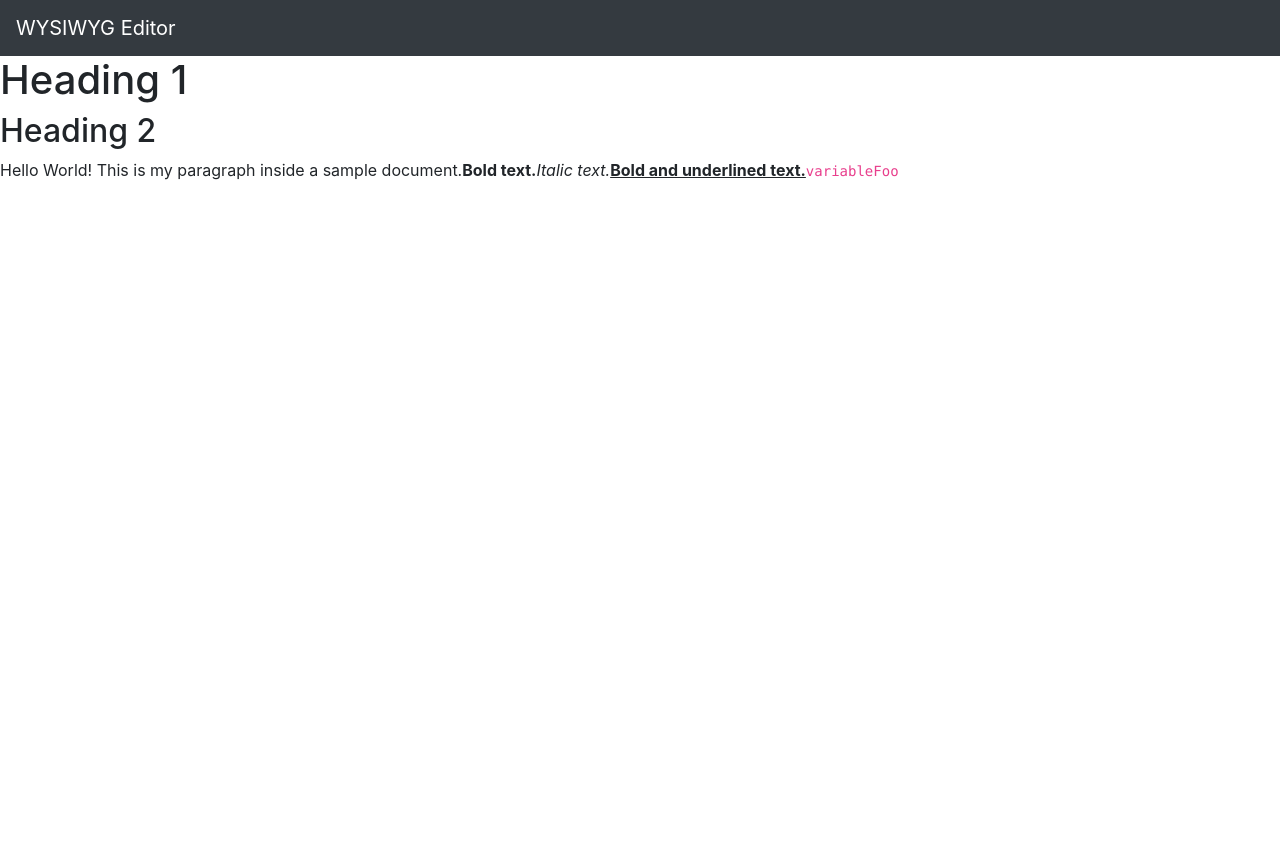
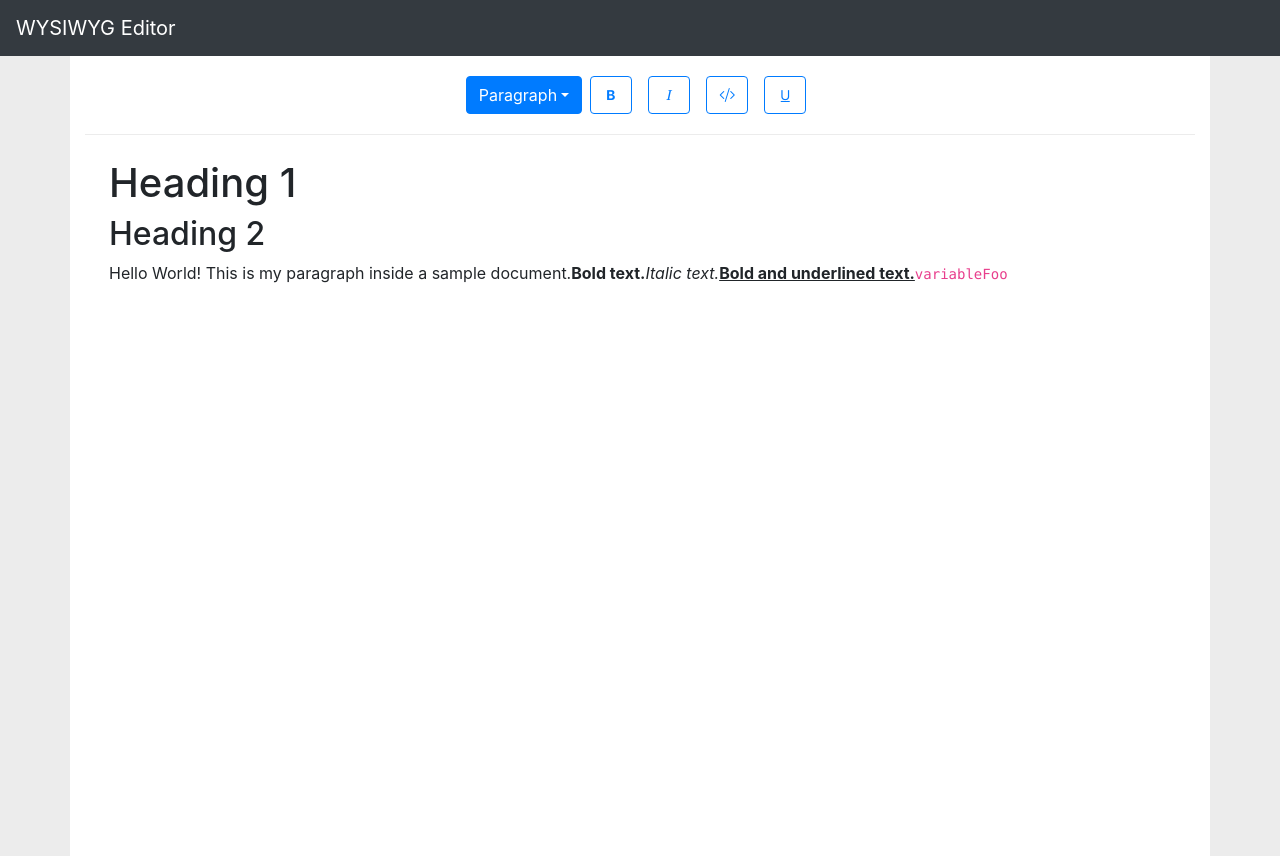
Before and after one commit to nlern/wysiwyg-editor, a React (Create React App) app: page / in a window 1280 px wide. Before the commit the page ends 800 px from the top, so only its background shows below. Built offline with nearby package versions, Linux system fonts and the light colour scheme.

Commit message:
1. Implemented toolbar. 2. added styles for layout 3. added bootstrap icons.

```diff
--- a/package.json
+++ b/package.json
@@ -7,6 +7,7 @@
     "@testing-library/react": "^11.2.7",
     "@testing-library/user-event": "^12.8.3",
     "bootstrap": "^4.6.0",
+    "bootstrap-icons": "^1.5.0",
     "react": "^17.0.2",
     "react-bootstrap": "^1.6.0",
     "react-dom": "^17.0.2",
--- a/src/App.js
+++ b/src/App.js
@@ -1,6 +1,7 @@
 import { useState } from 'react';
 import Navbar from 'react-bootstrap/Navbar';
 import Editor from './components/Editor';
+import Toolbar from './components/Toolbar';
 import ExampleDocument from './utils/ExampleDocument';
 
 function App() {
@@ -10,7 +11,8 @@ function App() {
       <Navbar bg="dark" variant="dark">
         <Navbar.Brand href="#">WYSIWYG Editor</Navbar.Brand>
       </Navbar>
-      <div className="App">
+      <div className="editor h-100 container d-flex flex-column">
+        <Toolbar />
         <Editor document={document} onChange={updateDocument}></Editor>
       </div>
     </>
--- a/src/components/Editor.js
+++ b/src/components/Editor.js
@@ -8,8 +8,10 @@ export default function Editor({ document, onChange }) {
   const { renderElement, renderLeaf } = useEditorConfig(editor);
 
   return (
-    <Slate editor={editor} value={document} onChange={onChange}>
-      <Editable renderElement={renderElement} renderLeaf={renderLeaf} />
-    </Slate>
+    <div className="p-4 h-100">
+      <Slate editor={editor} value={document} onChange={onChange}>
+        <Editable renderElement={renderElement} renderLeaf={renderLeaf} />
+      </Slate>
+    </div>
   );
 }
--- /dev/null
+++ b/src/components/Toolbar.js
@@ -0,0 +1,47 @@
+import React from 'react';
+import Dropdown from 'react-bootstrap/Dropdown';
+import DropdownButton from 'react-bootstrap/DropdownButton';
+
+import {
+  getIconForButtonStyle,
+  getLabelForBlockStyle,
+} from '../utils/ToolbarUtils';
+
+import ToolbarButton from './ToolbarButton';
+
+import ToolbarStyles from './Toolbar.module.css';
+
+const PARAGRAPH_STYLES = ['h1', 'h2', 'h3', 'h4', 'paragraph', 'multiple'];
+const CHARACTER_STYLES = ['bold', 'italic', 'code', 'underline'];
+
+export default function Toolbar({ selection, previousSelection }) {
+  return (
+    <div className={ToolbarStyles.toolbar}>
+      {/* Dropdown for paragraph styles */}
+      <DropdownButton
+        className={ToolbarStyles.blockStyleDropdown}
+        disabled={false}
+        id="block-style"
+        title={getLabelForBlockStyle('paragraph')}
+      >
+        {PARAGRAPH_STYLES.map((blockType) => {
+          return (
+            <Dropdown.Item eventKey={blockType} key={blockType}>
+              {getLabelForBlockStyle(blockType)}
+            </Dropdown.Item>
+          );
+        })}
+      </DropdownButton>
+      {/* Button for character styles */}
+      {CHARACTER_STYLES.map((style) => {
+        return (
+          <ToolbarButton
+            key={style}
+            icon={<i className={`bi ${getIconForButtonStyle(style)}`} />}
+            isActive={false}
+          />
+        );
+      })}
+    </div>
+  );
+}
--- /dev/null
+++ b/src/components/Toolbar.module.css
@@ -0,0 +1,13 @@
+.toolbar {
+  border-bottom: 1px solid #ececec;
+  padding: 20px 0;
+  text-align: center;
+}
+
+.toolbarBtn {
+  margin: 0 8px;
+}
+
+.blockStyleDropdown {
+  display: inline-block;
+}
--- /dev/null
+++ b/src/components/ToolbarButton.js
@@ -0,0 +1,17 @@
+import React from 'react';
+import Button from 'react-bootstrap/Button';
+
+import ToolbarStyles from './Toolbar.module.css';
+
+export default function ToolbarButton({ icon, isActive, ...otherProps }) {
+  return (
+    <Button
+      variant="outline-primary"
+      active={isActive}
+      className={ToolbarStyles.toolbarBtn}
+      {...otherProps}
+    >
+      {icon}
+    </Button>
+  );
+}
--- /dev/null
+++ b/src/index.css
@@ -0,0 +1,14 @@
+html,
+body,
+#root {
+  height: 100%;
+}
+
+body,
+#root {
+  background-color: #ececec;
+}
+
+.editor {
+  background-color: #fff;
+}
--- a/src/index.js
+++ b/src/index.js
@@ -1,6 +1,8 @@
 import React from 'react';
 import ReactDOM from 'react-dom';
 import 'bootstrap/dist/css/bootstrap.min.css';
+import 'bootstrap-icons/font/bootstrap-icons.css';
+import './index.css';
 import App from './App';
 import reportWebVitals from './reportWebVitals';
 
--- /dev/null
+++ b/src/utils/ToolbarUtils.js
@@ -0,0 +1,33 @@
+export const getLabelForBlockStyle = (style) => {
+  switch (style) {
+    case 'h1':
+      return 'Heading 1';
+    case 'h2':
+      return 'Heading 2';
+    case 'h3':
+      return 'Heading 3';
+    case 'h4':
+      return 'Heading 4';
+    case 'paragraph':
+      return 'Paragraph';
+    case 'multiple':
+      return 'Multiple';
+    default:
+      throw new Error(`Unhandled style in getLabelForBlockStyle: ${style}`);
+  }
+};
+
+export const getIconForButtonStyle = (style) => {
+  switch (style) {
+    case 'bold':
+      return 'bi-type-bold';
+    case 'italic':
+      return 'bi-type-italic';
+    case 'underline':
+      return 'bi-type-underline';
+    case 'code':
+      return 'bi-code-slash';
+    default:
+      throw new Error(`Unhandled style in getIconFOrButtonStyle: ${style}`);
+  }
+};
```
Also changed, not shown: 1 other file (tests, documents, lock files or other folders).
